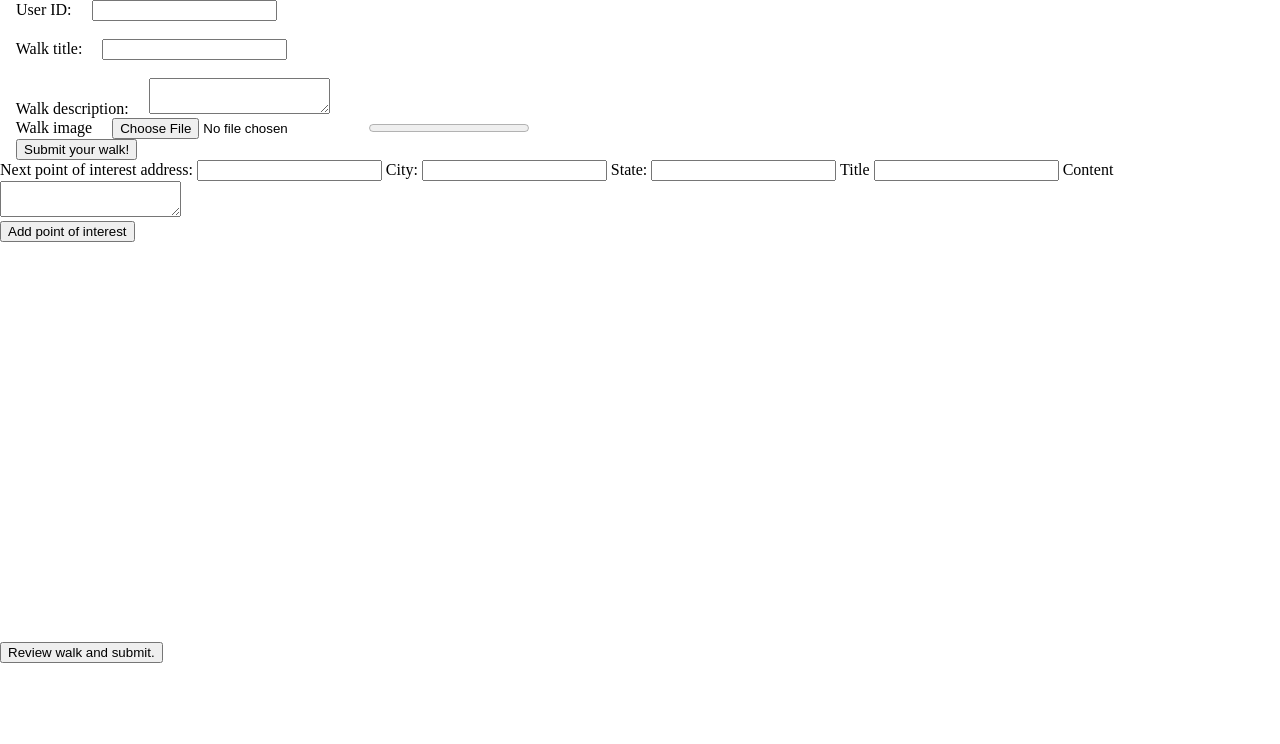
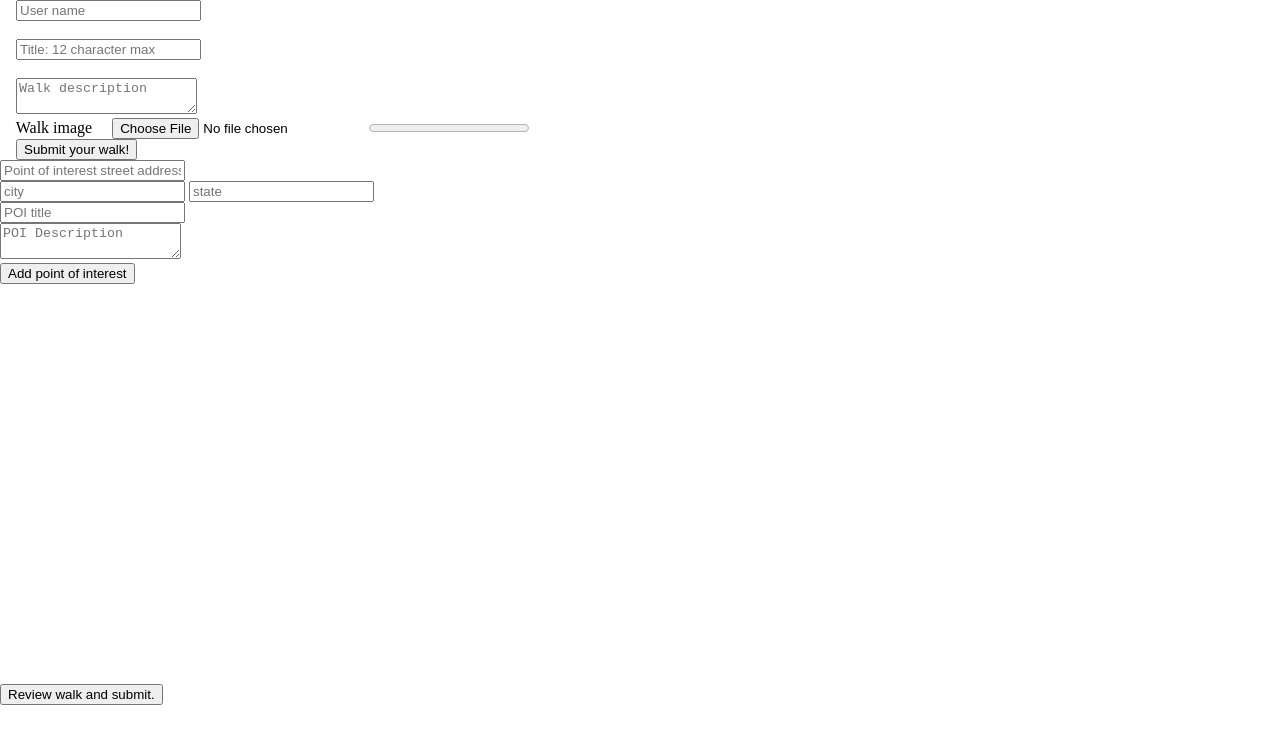
Before and after one commit to rfpoulos/walkmeapp, a plain HTML site: page html/contributeRoute.html in a window 1280 px wide. Drawn offline with Linux system fonts and the light colour scheme; some packages are replaced by stand-ins of ours.

Commit message:
the beginning of cleaner style

```diff
--- a/html/contributeRoute.html
+++ b/html/contributeRoute.html
@@ -10,16 +10,13 @@
 <body>
     <form data-walk="form">
         <div>
-            <label for="user-id">User ID:</label>
-            <input type="text" id="user_id" name="user">
+            <input type="text" id="user_id" name="user" placeholder='User name'>
         </div>
         <div>
-            <label for="tite">Walk title:</label>
-            <input type="text" id="title" name="contributer_title" maxlength="12">
+            <input type="text" id="title" name="contributer_title" maxlength="12" placeholder='Title: 12 character max'>
         </div>
         <div>
-            <label for="description">Walk description:</label>
-            <textarea id="description" name="contributer_description"></textarea>
+            <textarea id="description" name="contributer_description" placeholder='Walk description'></textarea>
         </div>
         <div>
             <label for="thumbnail">Walk image</label>
@@ -30,16 +27,13 @@
     </form>
     <form data-poi="form">
         <div>
-            <label for="next_location">Next point of interest address:</label>
-            <input type="text" id="next_location" name="poi-address">
-            <label for="city">City:</label>
-            <input type="text" id="city" name="poi-city">
-            <label for="state">State:</label>
-            <input type="text" id="state" name="poi-state">
-            <label for="start-title">Title</label>
-            <input type="text" id="start-title" name="poi-title">
-            <label for="start-content">Content</label>
-            <textarea id="start-content" name="poi-content"></textarea>
+            <input type="text" id="next_location" name="poi-address" placeholder='Point of interest street address'>
+            <div>
+                <input type="text" id="city" name="poi-city" placeholder='city'>
+                <input type="text" id="state" name="poi-state" placeholder='state'><br>
+            </div>
+            <input type="text" id="start-title" name="poi-title" placeholder='POI title'><br>
+            <textarea id="start-content" name="poi-content" placeholder='POI Description'></textarea>
         </div>
         <button type="submit">Add point of interest</button>
     </form>
```
